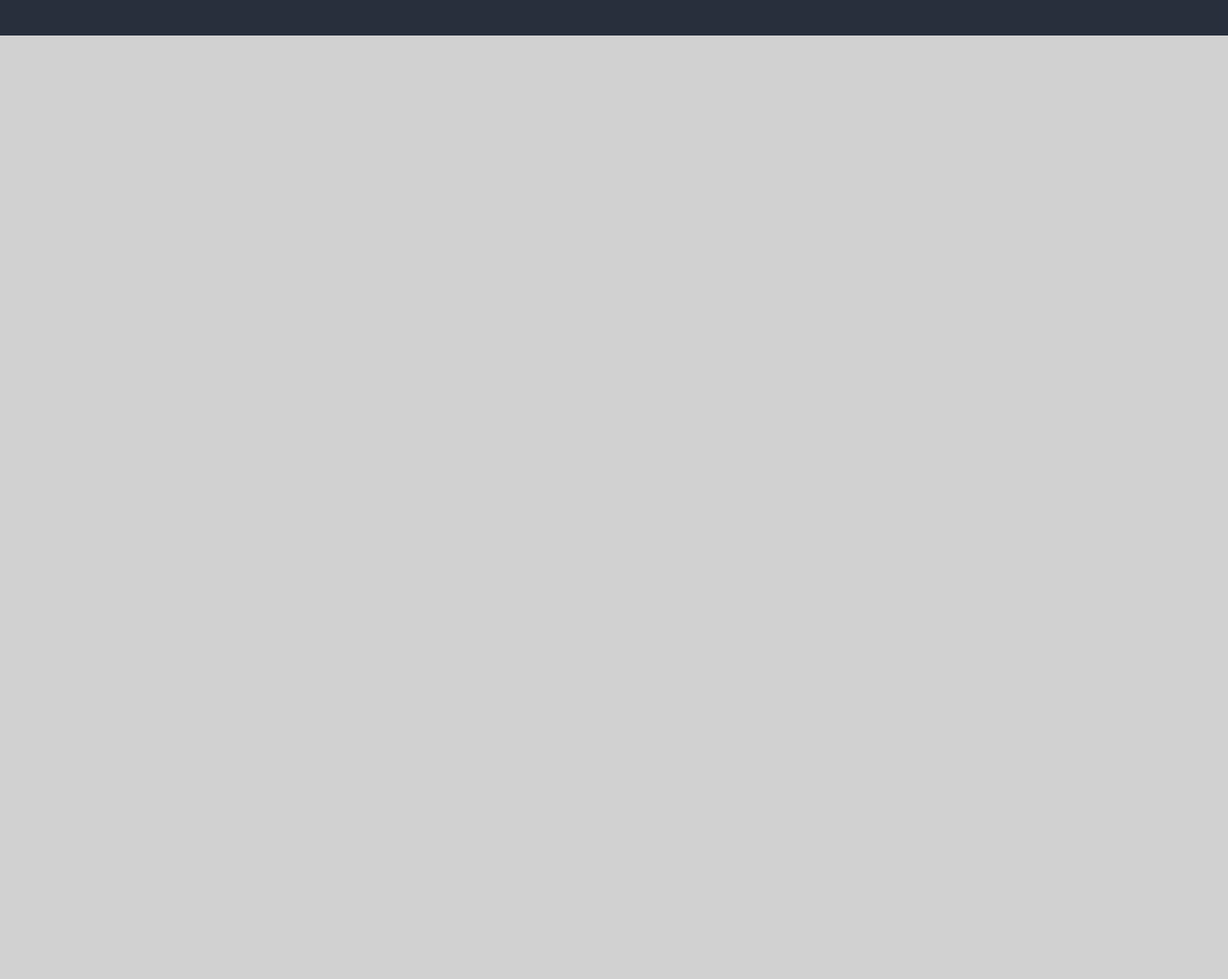
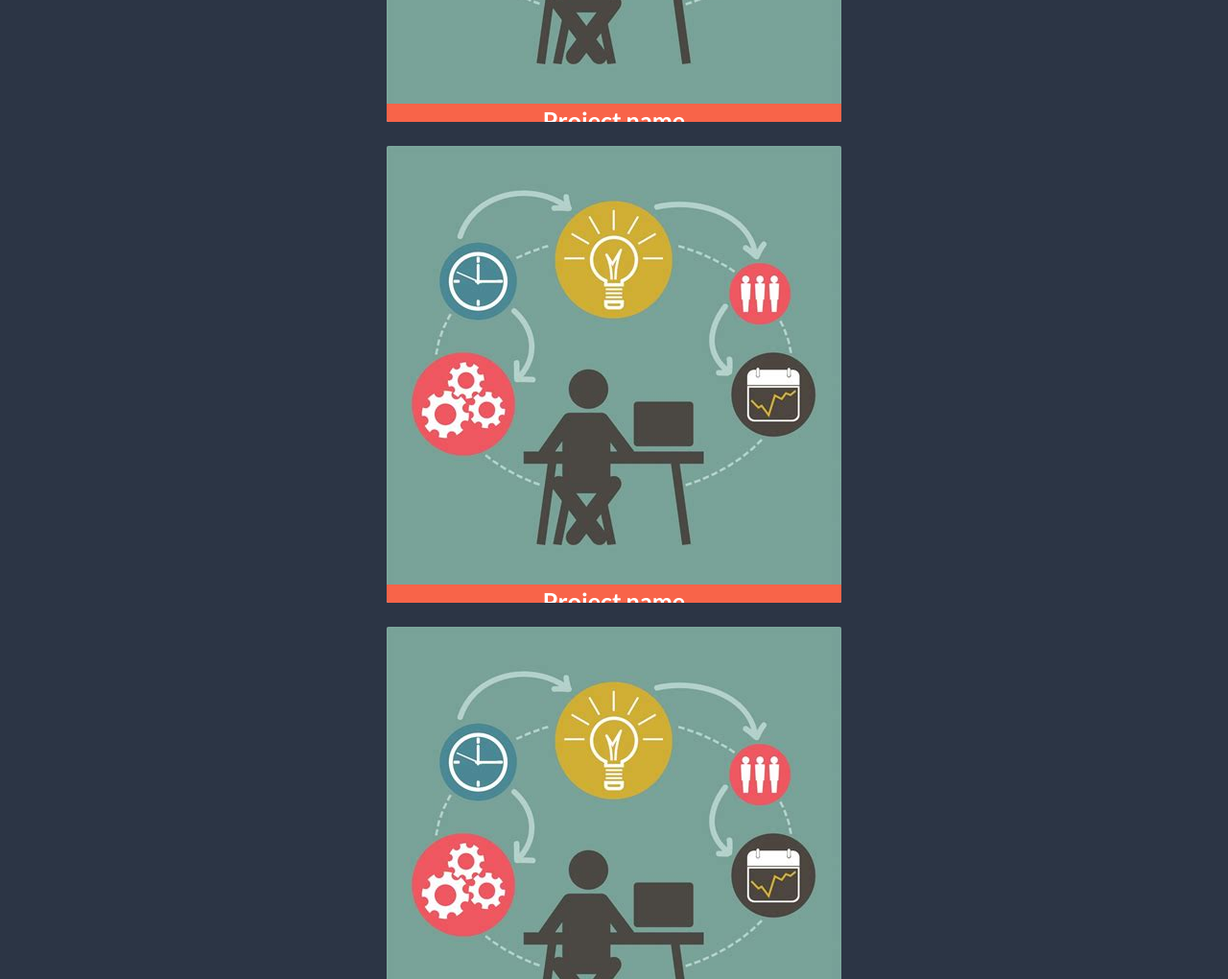
Before and after one commit to Turing-26/Personal-portfolio, a website built with Parcel: page port.html in a window 1280 px wide. Shown: the part 3015-4035 px from the top of the page at 96% size. Before the commit the page ends 3052 px from the top, so only its background shows below. Built offline with nearby package versions, Linux system fonts and the light colour scheme.

Commit message:
projects section done

```diff
--- a/port.html
+++ b/port.html
@@ -215,7 +215,63 @@
                 ex quos, in quidem sapiente delectus voluptatem, libero quis id
                 consectetur.
               </div>
-              <a href="#" class="projects__link">project link</a>
+              <a href="#" class="btn__link">project link →</a>
+            </div>
+          </div>
+        </div>
+        <div class="projects__project">
+          <div class="projects__img">
+            <img src="/src/imgs/p.jpg" alt="project template" />
+            <div class="projects__container">
+              <h5 class="projects__name">Project name</h5>
+              <div class="projects__info">
+                Lorem ipsum dolor sit amet consectetur adipisicing elit. Ipsam
+                ex quos, in quidem sapiente delectus voluptatem, libero quis id
+                consectetur.
+              </div>
+              <a href="#" class="btn__link">project link →</a>
+            </div>
+          </div>
+        </div>
+        <div class="projects__project">
+          <div class="projects__img">
+            <img src="/src/imgs/p.jpg" alt="project template" />
+            <div class="projects__container">
+              <h5 class="projects__name">Project name</h5>
+              <div class="projects__info">
+                Lorem ipsum dolor sit amet consectetur adipisicing elit. Ipsam
+                ex quos, in quidem sapiente delectus voluptatem, libero quis id
+                consectetur.
+              </div>
+              <a href="#" class="btn__link">project link →</a>
+            </div>
+          </div>
+        </div>
+        <div class="projects__project">
+          <div class="projects__img">
+            <img src="/src/imgs/p.jpg" alt="project template" />
+            <div class="projects__container">
+              <h5 class="projects__name">Project name</h5>
+              <div class="projects__info">
+                Lorem ipsum dolor sit amet consectetur adipisicing elit. Ipsam
+                ex quos, in quidem sapiente delectus voluptatem, libero quis id
+                consectetur.
+              </div>
+              <a href="#" class="btn__link">project link →</a>
+            </div>
+          </div>
+        </div>
+        <div class="projects__project">
+          <div class="projects__img">
+            <img src="/src/imgs/p.jpg" alt="project template" />
+            <div class="projects__container">
+              <h5 class="projects__name">Project name</h5>
+              <div class="projects__info">
+                Lorem ipsum dolor sit amet consectetur adipisicing elit. Ipsam
+                ex quos, in quidem sapiente delectus voluptatem, libero quis id
+                consectetur.
+              </div>
+              <a href="#" class="btn__link">project link →</a>
             </div>
           </div>
         </div>
--- a/src/sass/components/_btn.scss
+++ b/src/sass/components/_btn.scss
@@ -28,3 +28,27 @@
     box-shadow: 0 0.5rem 1rem rgba($color-dark--1, 0.2);
   }
 }
+
+.btn__link {
+  &:link,
+  &:visited {
+    align-self: flex-start;
+    margin: 1.5rem;
+    padding: 5px;
+    color: $color-dark--2;
+    font-size: 1.5rem;
+    font-weight: 700;
+    text-transform: uppercase;
+    text-decoration: none;
+    border-bottom: 1px solid $color-dark--1;
+    display: inline-block;
+    transition: all 0.2s;
+  }
+
+  &:hover {
+    background-color: $color-dark--1;
+    color: $color-white;
+    box-shadow: 0 1rem 2rem rgba(0, 0, 0, 0.15);
+    transform: translateY(-2px);
+  }
+}
--- a/src/sass/layout/_header.scss
+++ b/src/sass/layout/_header.scss
@@ -97,8 +97,9 @@
 #cursor {
   display: inline-block;
   background-color: $color-base--4;
-  height: 3px;
+  height: 4px;
   width: 10px;
+  margin-bottom: -3px;
   animation: animated-cursor 400ms steps(29, end) infinite;
 }
 
--- a/src/sass/layout/_projects.scss
+++ b/src/sass/layout/_projects.scss
@@ -1,5 +1,5 @@
 .section__projects {
-  // height: 500px;
+  padding: 3rem 0;
   background-color: $color-dark--2;
   display: flex;
   flex-direction: column;
@@ -15,7 +15,7 @@
   }
 
   &__projects {
-    padding: 0 2rem 1.5rem 2rem;
+    padding: 1.5rem 3.5rem;
     margin-bottom: 1rem;
   }
 
@@ -24,10 +24,16 @@
     flex-direction: column;
     align-items: center;
     overflow-y: hidden;
+    border-radius: $border-radius--small;
+    margin-bottom: 2.5rem;
 
     &:hover {
-      .projects__container {
-        margin-bottom: 0;
+      & .projects__container {
+        bottom: 0;
+      }
+
+      & .projects__img img {
+        filter: brightness(50%);
       }
     }
   }
@@ -37,14 +43,15 @@
     flex-direction: column;
     background-color: $color-white;
     position: absolute;
-    bottom: 0;
-    margin-bottom: -14.5rem;
+    bottom: -15.1rem;
     transition: $transition-heading;
+    border-radius: $border-radius--small $border-radius--small 0 0;
   }
 
   &__name {
     width: 100%;
     font-size: 2.5rem;
+    line-height: 3.5rem;
     text-align: center;
     background-color: $color-primary;
   }
@@ -56,15 +63,12 @@
     padding: 1.5rem;
   }
 
-  &__link {
-    padding: 1.5rem 1.5rem 2rem 1.5rem;
-  }
-
   &__img {
     width: 100%;
     position: relative;
 
     & img {
+      transition: $transition-heading;
       width: 100%;
     }
   }
--- a/src/sass/layout/_skills.scss
+++ b/src/sass/layout/_skills.scss
@@ -21,6 +21,7 @@
     width: 100%;
     height: 100%;
     padding: 1.2em;
+    border-radius: $border-radius--small;
   }
 
   &__skill {
@@ -42,8 +43,10 @@
   &__bar {
     background-color: $color-base--2;
     width: 100%;
+    border-radius: $border-radius--small;
 
     &--filled {
+      border-radius: $border-radius--small 0 0 $border-radius--small;
       height: 8px;
       background-color: $color-primary;
     }
```
Also changed, not shown: src/js/controller.js (+0 -16 lines).
